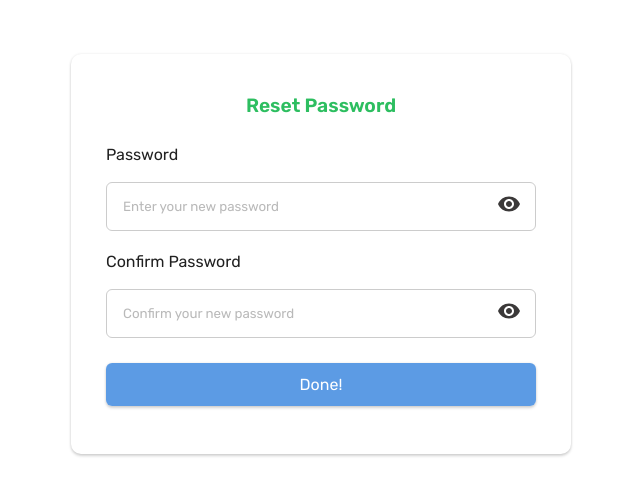
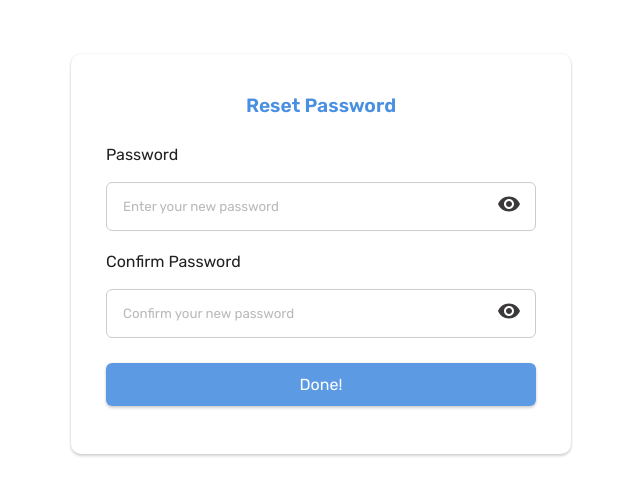
Before and after one commit to SlinkyCollins/Bank-App, a React (Vite) app in the folder bank-app/: page /reset-password/1 in a window 1280 px wide. Shown: the part 146-642 px from the top of the page, without its empty margins (319-959 px from the left). Built offline with nearby package versions, Linux system fonts and the light colour scheme; no server answers.

Commit message:
feat(ui): update component colors to blue theme
Update icon, logo, and button colors from green to blue across EmailCheck, ResetPassword, and resetSuccess components for a consistent visual theme.

```diff
--- a/bank-app/src/Components/EmailCheck.jsx
+++ b/bank-app/src/Components/EmailCheck.jsx
@@ -45,7 +45,7 @@ const EmailCheck = () => {
     return (
         <Container>
             <div>
-                <MdOutlineMarkEmailUnread style={{fontSize: "3.5rem", color: "#2dbe60"}}/>
+                <MdOutlineMarkEmailUnread style={{fontSize: "3.5rem", color: "#4a90e2"}}/>
             </div>
             <Message>Check your email</Message>
             <p style={{color: "#78838f", margin: "1rem 0 5rem"}}>We&apos;ve sent instructions on how to reset your password to <span style={{color: "#000", fontWeight: "600"}}>{email}.</span> </p>
--- a/bank-app/src/Components/ResetPassword.jsx
+++ b/bank-app/src/Components/ResetPassword.jsx
@@ -58,7 +58,7 @@ const ResetPassword = () => {
 
         <div style={{ display: "flex", justifyContent: "center", alignItems: "center", minHeight: "100vh", margin: "0" }}>
             <div className="form-container">
-                <div className="logo-container" style={{color: "#2dbe60"}}>
+                <div className="logo-container" style={{color: "#4a90e2"}}>
                     Reset Password
                 </div>
 
--- a/bank-app/src/Components/resetSucess.jsx
+++ b/bank-app/src/Components/resetSucess.jsx
@@ -27,14 +27,14 @@ const Button = styled.button`
   padding: 10px 20px;
   font-size: 1rem;
   color: #fff;
-  background-color: #4caf50;
+  background-color: #4a90e2;
   border: none;
   border-radius: 5px;
   cursor: pointer;
   transition: background-color 0.3s;
 
   &:hover {
-    background-color: #45a049;
+    background-color: #4589e0;
   }
 `;
 
```
